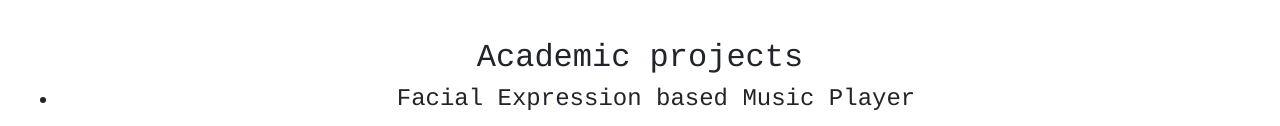
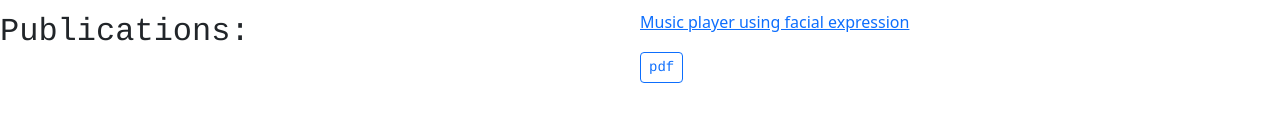
Before and after one commit to nizamhimani/profile, a plain HTML site: page index.html in a window 1280 px wide. Shown: the part 674-800 px from the top of the page. Drawn offline with nearby package versions, Linux system fonts and the light colour scheme; a script that the page names is missing.

Commit message:
Update index.html

```diff
--- a/index.html
+++ b/index.html
@@ -94,7 +94,22 @@
       </div>
     </section>
     <!-- Bio data end -->
+  <section id="publication">
+      <div class="publication-data row">
+        <div class="col-12 col-lg-6">
+          <h2>Publications:</h2>
+        </div>
+        <div class="col-12 col-lg-6 paper-name">
+          <a href="https://jmpas.com/abstract/615"><h6>Music player using facial expression</h6></a>
+          <p class="links">
+            <a class="btn btn-outline-primary my-1 mr-1 btn-sm" href=" https://doi.org/10.22214/ijraset.2022.44513">pdf</a>
 
+          </p>
+
+        </div>
+
+      </div>
+    </section>
   <section id = "projects">
     <center><h2>Academic projects</h2></center>
     <ul>
```
